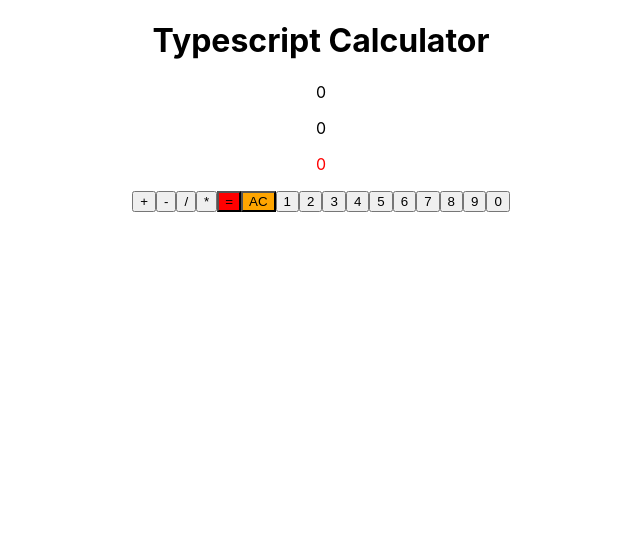
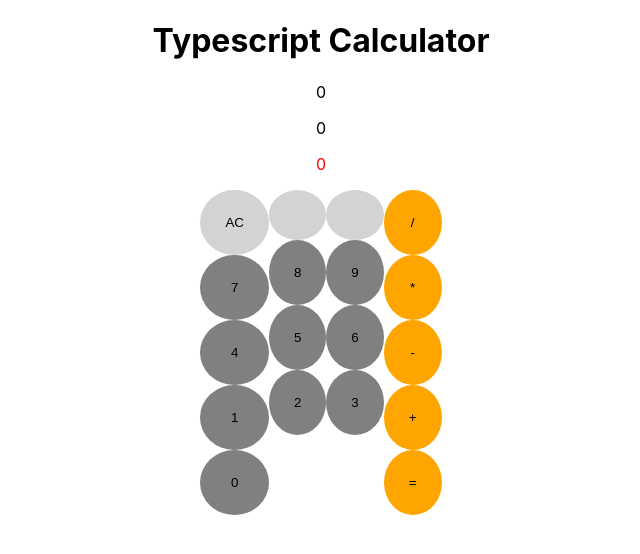
Before and after one commit to jenniferwvng/typescript-react-calculator, a React (Create React App) app: page / in a window 1280 px wide. Shown: the top 554 px of the page, without its empty margins (319-959 px from the left). Built offline with nearby package versions, Linux system fonts and the light colour scheme; the HTML template or start-up script is replaced by a standard one.

Commit message:
handleNumClick fixed logic error

```diff
--- a/src/App.tsx
+++ b/src/App.tsx
@@ -10,7 +10,6 @@ function App() {
     numAfterOperand: 0
   });
 
-
   const handleNumClick = (e: React.MouseEvent<HTMLButtonElement>) => {
     let button = e.target as HTMLButtonElement;
 
@@ -20,25 +19,23 @@ function App() {
     //när klart, vid onclick på = ska funktion använda dessa property values och addera/subtrahera/dividera/multiplicera (calculate) beroende på vald operand
     //därefter kan du välja att antingen AC (radera alla property values), eller att forsätta genom att ta calculatedSum som ny numBeforeOperand ifall du klickar = istället för AC
 
-
-    //if clickedoperand, numafteroperand, else if clickedoperand && calculatedSum !== 0, numAfterOperand === calculatedSum (skriv över) och invoke calculate vid press =, else numBeforeOperand (dvs )
     if (clickedOperand) {
       setCalculateStorage(prevState => ({
         ...prevState,
         numAfterOperand: Number(button.value)
       }))
-      console.log(calculateStorage.calculatedSum)
     }
 
     if (clickedOperand && calculateStorage.calculatedSum !== 0) {
-      console.log('calculated sum is now not longer 0')
-      //If sum becomes 0 after subtraction this wont work anymore: could change initial state to null and use it as comparator?
+      //If sum becomes 0 while calculating this wont work anymore: could change initial state to null and use it as comparator? flag?
       setCalculateStorage(prevState => ({
         ...prevState,
         numBeforeOperand: prevState.calculatedSum,
         calculatedSum: 0
       }))
-    } else {
+    }
+
+    if (!clickedOperand) {
       setCalculateStorage(prevState => ({
         ...prevState,
         numBeforeOperand: Number(button.value)
@@ -79,7 +76,7 @@ function App() {
     } else if (calculateStorage.operand === '-') {
       setCalculateStorage(prevState => ({
         ...prevState,
-        calculatedSum: prevState.numBeforeOperand - prevState.numAfterOperand
+        calculatedSum: Number(prevState.numBeforeOperand - prevState.numAfterOperand)
       }));
     } else if (calculateStorage.operand === '*') {
       setCalculateStorage(prevState => ({
@@ -94,46 +91,53 @@ function App() {
     }
   }
 
-  console.log('Calculated sum:' + calculateStorage.calculatedSum)
-
-
-  console.log('operand:' + calculateStorage.operand)
-  console.log('numBeforeOperand:' + calculateStorage.numBeforeOperand)
-  console.log('numAfterOperand:' + calculateStorage.numAfterOperand)
-  console.log('calculatedSum:' + calculateStorage.calculatedSum)
-
-
-
   return (
     <div className="App">
       <header>
         <h1>Typescript Calculator</h1>
-        <span>
-          <p>{calculateStorage.numBeforeOperand}</p>
-          <p>{calculateStorage.operand}</p>
-          <p>{calculateStorage.numAfterOperand}</p>
-          <p style={{color: 'red'}}>{calculateStorage.calculatedSum}</p>
+      </header>
+      <main>
+        <div>
+          <span>
+            <p>{calculateStorage.numBeforeOperand}</p>
+            <p>{calculateStorage.operand}</p>
+            <p>{calculateStorage.numAfterOperand}</p>
+            <p style={{color: 'red'}}>{calculateStorage.calculatedSum}</p>
+          </span>
+        </div>
+
+        <div style={{display: 'flex', justifyContent: 'center'}}>
+        <span style={{display: 'flex', flexDirection: 'column'}}>
+          <button name="reset" value={'AC'} onClick={handleReset} style={{backgroundColor: 'lightgrey', border: 'none', padding: '25px', borderRadius: '50%'}}>AC</button>
+          <button value={7} onClick={handleNumClick} style={{backgroundColor: 'grey', border: 'none', padding: '25px', borderRadius: '50%'}}>7</button>
+          <button value={4} onClick={handleNumClick} style={{backgroundColor: 'grey', border: 'none', padding: '25px', borderRadius: '50%'}}>4</button>
+          <button value={1} onClick={handleNumClick} style={{backgroundColor: 'grey', border: 'none', padding: '25px', borderRadius: '50%'}}>1</button>
+          <button value={0} onClick={handleNumClick} style={{backgroundColor: 'grey', border: 'none', padding: '25px', borderRadius: '50%'}}>0</button>
         </span>
-        <button name="operand" value={'+'} onClick={handleOperandClick}>+</button>
-        <button name="operand" value={'-'} onClick={handleOperandClick}>-</button>
-        <button name="operand" value={'/'} onClick={handleOperandClick}>/</button>
-        <button name="operand" value={'*'} onClick={handleOperandClick}>*</button>
 
-        <button name="calculate" value={'='} onClick={handleCalculation} style={{backgroundColor: 'red'}}>=</button>
-        <button name="reset" value={'AC'} onClick={handleReset} style={{backgroundColor: 'orange'}}>AC</button>
+        <span style={{display: 'flex', flexDirection: 'column'}}>
+          <button style={{backgroundColor: 'lightgrey', border: 'none', padding: '25px', borderRadius: '50%'}}></button>
+          <button value={8} onClick={handleNumClick} style={{backgroundColor: 'grey', border: 'none', padding: '25px', borderRadius: '50%'}}>8</button>
+          <button value={5} onClick={handleNumClick} style={{backgroundColor: 'grey', border: 'none', padding: '25px', borderRadius: '50%'}}>5</button>
+          <button value={2} onClick={handleNumClick} style={{backgroundColor: 'grey', border: 'none', padding: '25px', borderRadius: '50%'}}>2</button>
+        </span>
 
-        <button value={1} onClick={handleNumClick}>1</button>
-        <button value={2} onClick={handleNumClick}>2</button>
-        <button value={3} onClick={handleNumClick}>3</button>
-        <button value={4} onClick={handleNumClick}>4</button>
-        <button value={5} onClick={handleNumClick}>5</button>
-        <button value={6} onClick={handleNumClick}>6</button>
-        <button value={7} onClick={handleNumClick}>7</button>
-        <button value={8} onClick={handleNumClick}>8</button>
-        <button value={9} onClick={handleNumClick}>9</button>
-        <button value={0} onClick={handleNumClick}>0</button>
+        <span style={{display: 'flex', flexDirection: 'column'}}>
+          <button style={{backgroundColor: 'lightgrey', border: 'none', padding: '25px', borderRadius: '50%'}}></button>
+          <button value={9} onClick={handleNumClick} style={{backgroundColor: 'grey', border: 'none', padding: '25px', borderRadius: '50%'}}>9</button>
+          <button value={6} onClick={handleNumClick} style={{backgroundColor: 'grey', border: 'none', padding: '25px', borderRadius: '50%'}}>6</button>
+          <button value={3} onClick={handleNumClick} style={{backgroundColor: 'grey', border: 'none', padding: '25px', borderRadius: '50%'}}>3</button>
+        </span>
 
-      </header>
+        <span style={{display: 'flex', flexDirection: 'column'}}>
+          <button name="operand" value={'/'} onClick={handleOperandClick} style={{backgroundColor: 'orange', border: 'none', padding: '25px', borderRadius: '50%'}}>/</button>
+          <button name="operand" value={'*'} onClick={handleOperandClick} style={{backgroundColor: 'orange', border: 'none', padding: '25px', borderRadius: '50%'}}>*</button>
+          <button name="operand" value={'-'} onClick={handleOperandClick} style={{backgroundColor: 'orange', border: 'none', padding: '25px', borderRadius: '50%'}}>-</button>
+          <button name="operand" value={'+'} onClick={handleOperandClick} style={{backgroundColor: 'orange', border: 'none', padding: '25px', borderRadius: '50%'}}>+</button>
+          <button name="calculate" value={'='} onClick={handleCalculation} style={{backgroundColor: 'orange', border: 'none', padding: '25px', borderRadius: '50%'}}>=</button>
+        </span>
+        </div>
+      </main>
     </div>
   );
 }
```
